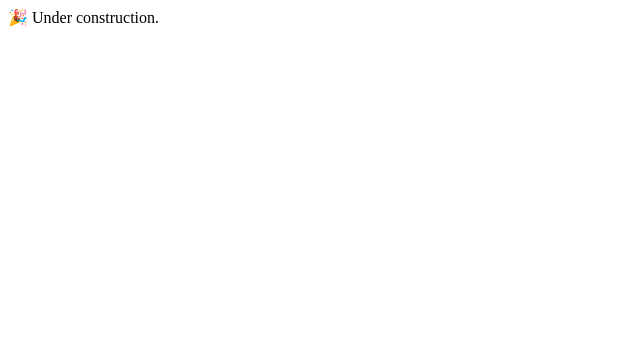
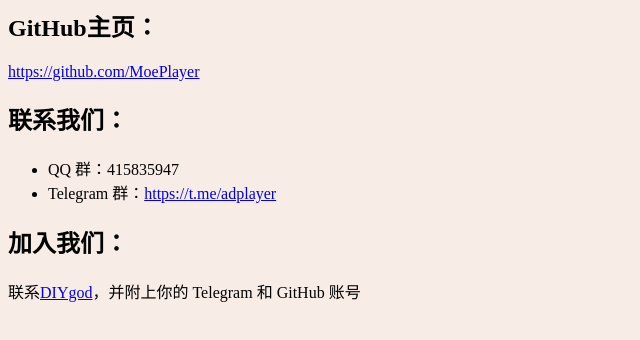
Before and after one commit to MoePlayer/MoePlayer.github.io, a plain HTML site: page index.html in a window 1280 px wide. Shown: the whole page, without its empty margins (0-640 px from the left). Drawn offline with Linux system fonts and the light colour scheme.

Commit message:
lovely home page

```diff
--- a/index.html
+++ b/index.html
@@ -1 +1,19 @@
-🎉  Under construction.
+<html>
+<head>
+    <meta charset="UTF-8">
+    <meta name="viewport" content="width=device-width, initial-scale=1.0">
+    <meta http-equiv="X-UA-Compatible" content="ie=edge">
+    <title>MoePlayer 萌豚技术组织 | 播放器、音视频、弹幕、解析相关开源开发 ʘᴗʘ</title>
+</head>
+<body style="background: #F7ECE6">
+    <h2>GitHub主页：</h2>
+    <p><a href="https://github.com/MoePlayer">https://github.com/MoePlayer</a></p>
+    <h2>联系我们：</h2>
+    <ul>
+        <li>QQ 群：415835947</li>
+        <li>Telegram 群：<a href="https://t.me/adplayer">https://t.me/adplayer</a></li>
+    </ul>
+    <h2>加入我们：</h2>
+    <p>联系<a href="https://t.me/DIYgod">DIYgod</a>，并附上你的 Telegram 和 GitHub 账号</p>
+</body>
+</html>
```
